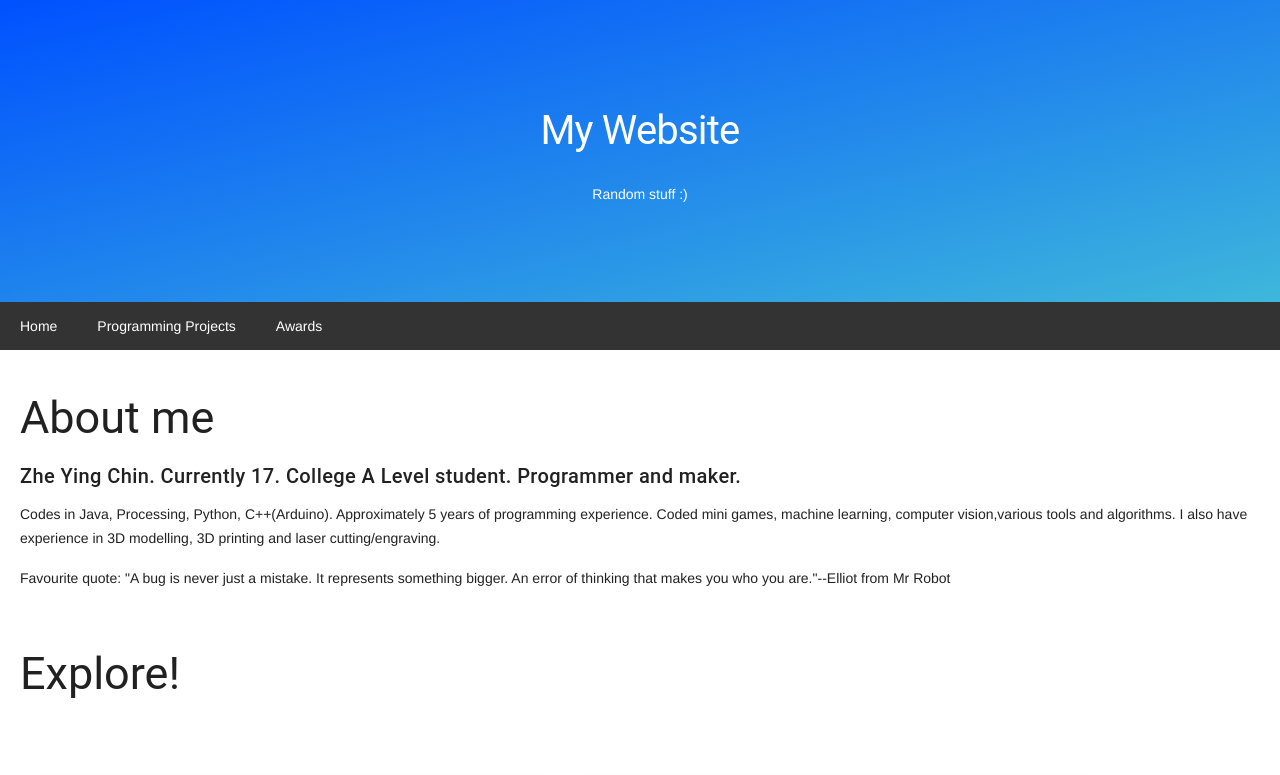
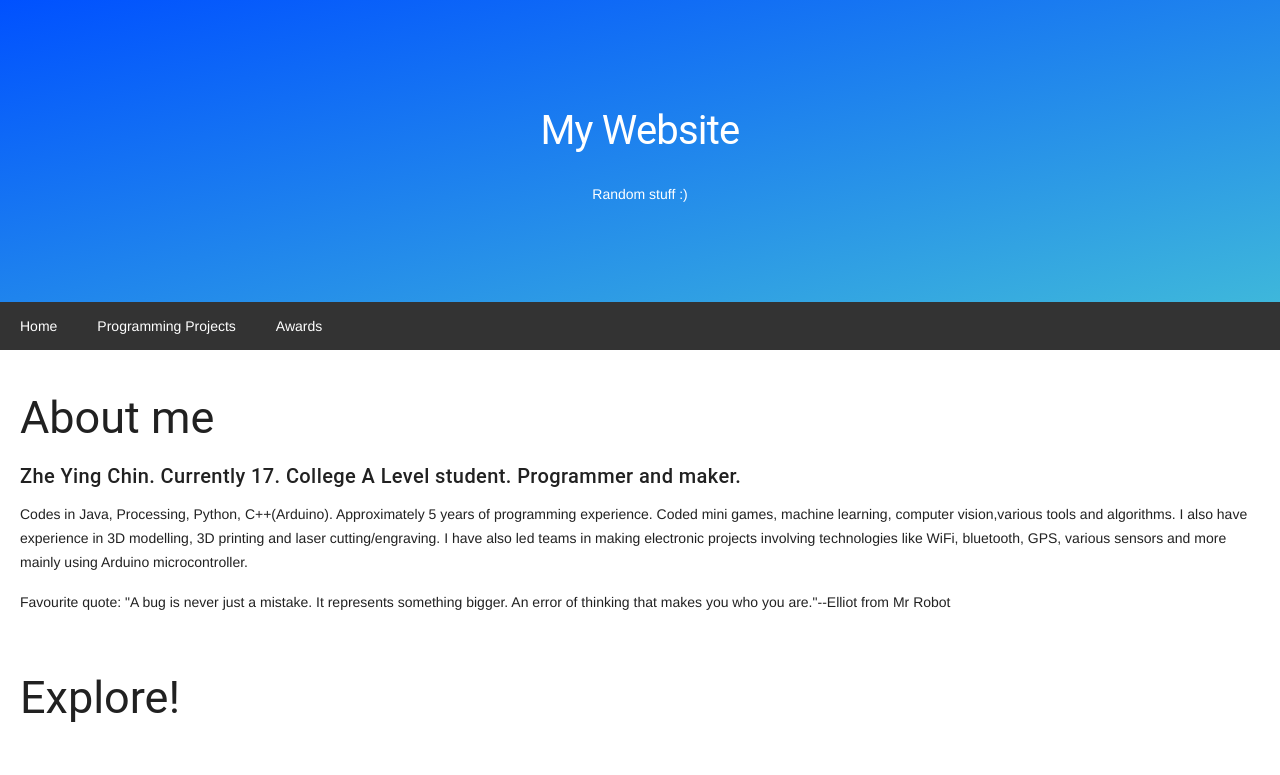
Before and after one commit to ChinZheYing/MyWebsite, a plain HTML site: page index.html in a window 1280 px wide. Shown: the top 775 px of the page. Drawn offline with nearby package versions, Linux system fonts and the light colour scheme.

Commit message:
Update index.html

```diff
--- a/index.html
+++ b/index.html
@@ -37,7 +37,7 @@
 		<div class="main">
 			<h2>About me</h2>
 			<h5>Zhe Ying Chin. Currently 17. College A Level student. Programmer and maker.</h5>
-      <p>Codes in Java, Processing, Python, C++(Arduino). Approximately 5 years of programming experience. Coded mini games, machine learning, computer vision,various tools and algorithms. I also have experience in 3D modelling, 3D printing and laser cutting/engraving.</p>
+      <p>Codes in Java, Processing, Python, C++(Arduino). Approximately 5 years of programming experience. Coded mini games, machine learning, computer vision,various tools and algorithms. I also have experience in 3D modelling, 3D printing and laser cutting/engraving. I have also led teams in making electronic projects involving technologies like WiFi, bluetooth, GPS, various sensors and more mainly using Arduino microcontroller.</p>
       <p>Favourite quote: "A bug is never just a mistake. It represents something bigger. An error of thinking that makes you who you are."--Elliot from Mr Robot</p>
 			<br>
       <h2>Explore!</h2>
```
